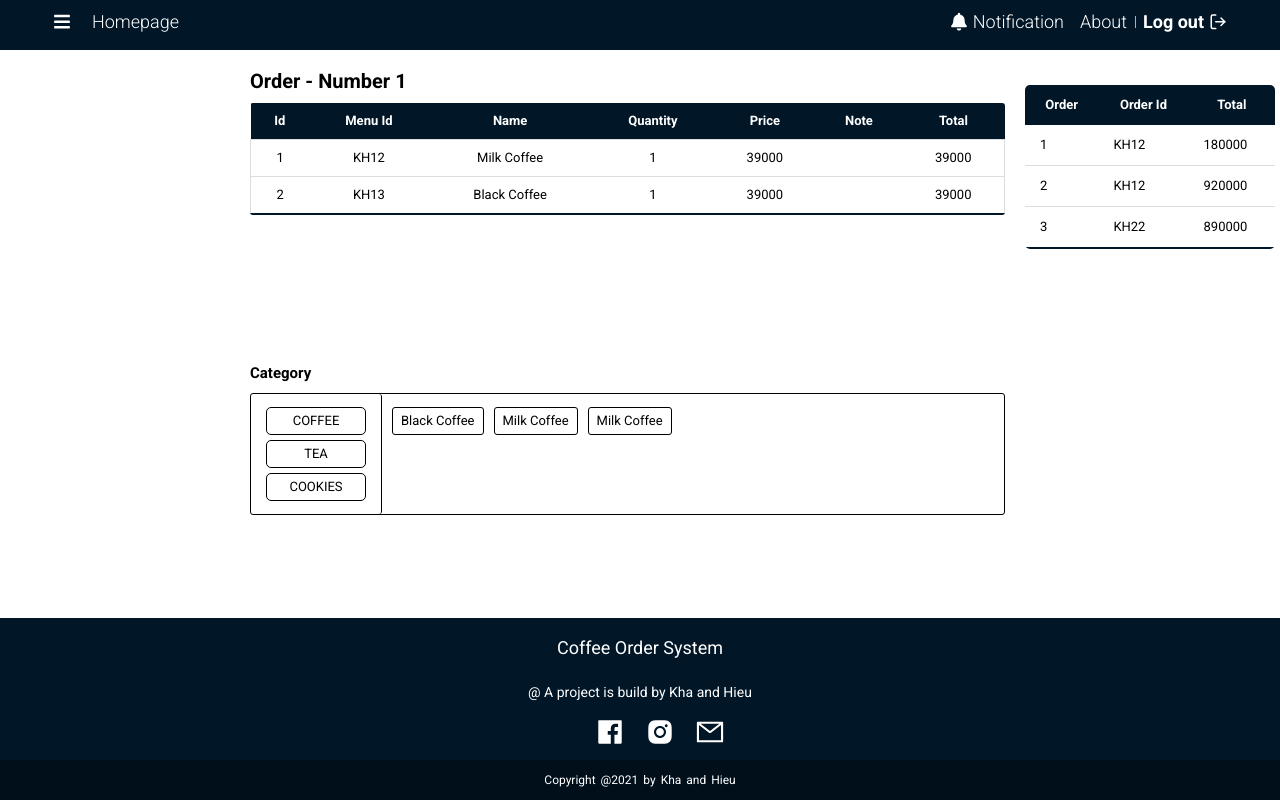
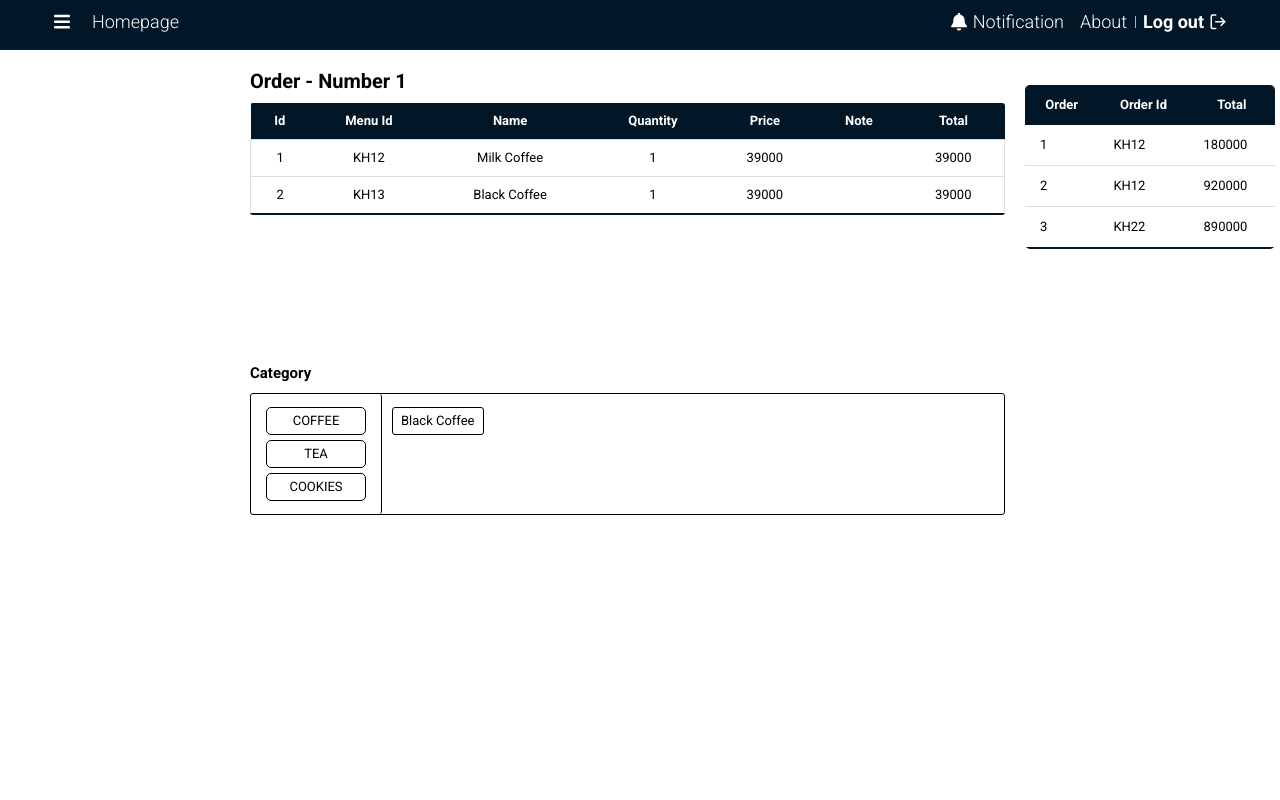
Before and after one commit to thuckhapham/QuanLy_coffee, a React (Create React App) app in the folder react-frontend-tlcn/: page /order/1 in a window 1280 px wide. Built offline with nearby package versions, Linux system fonts and the light colour scheme.

Commit message:
them mapping vao cate

```diff
--- a/react-frontend-tlcn/src/Components/Footer/Footer.css
+++ b/react-frontend-tlcn/src/Components/Footer/Footer.css
@@ -7,7 +7,7 @@
     left: 0;
     right: 0;
     color: var(--white-color);
-    /* display: none; */
+    display: none;
 }
 .footer__content {
     display: flex;
--- a/react-frontend-tlcn/src/Pages/Order/Order.js
+++ b/react-frontend-tlcn/src/Pages/Order/Order.js
@@ -1,9 +1,12 @@
-import React from 'react'
+import  React from 'react'
 import './Order.css'
 import { useParams } from 'react-router-dom'
+import {useState} from 'react'
 
 function Order() {
     const { id } = useParams();
+    const [ selectedCate, setCate] = useState("COFFEE")
+    console.log(selectedCate)
     const datas = [
         {
             "drink_id": 1,
@@ -20,7 +23,7 @@ function Order() {
         {
             "drink_id": 3,
             "drink_category": "COOKIES",
-            "drink_name": "Milk Coffee",
+            "drink_name": "Brown Coffee",
             "drink_price": 35000
         }
     ]
@@ -77,7 +80,12 @@ function Order() {
                                     COOKIES
                                 </li> */}
                                 {datas.map(data => (
-                                    <li className="category__item">{data.drink_category}</li>
+                                    <li
+                                    className="category__item"
+                                    onClick={() => setCate(data.drink_category)}
+                                    >
+                                        {data.drink_category}
+                                    </li>
                                 ))}
                             </ul>
                         </div>
@@ -89,9 +97,10 @@ function Order() {
                                 <li className="category__name-item">
                                     Milk Coffee
                                 </li> */}
-                                {datas.map(data => (
-                                    <li className="category__name-item">{data.drink_name}</li>
-                                ))}
+                                {datas.map((data) =>
+                                        data.drink_category == selectedCate &&
+                                        <li className="category__name-item">{data.drink_name}</li>
+                                )}
                             </ul>
                         </div>
                     </div>
```
